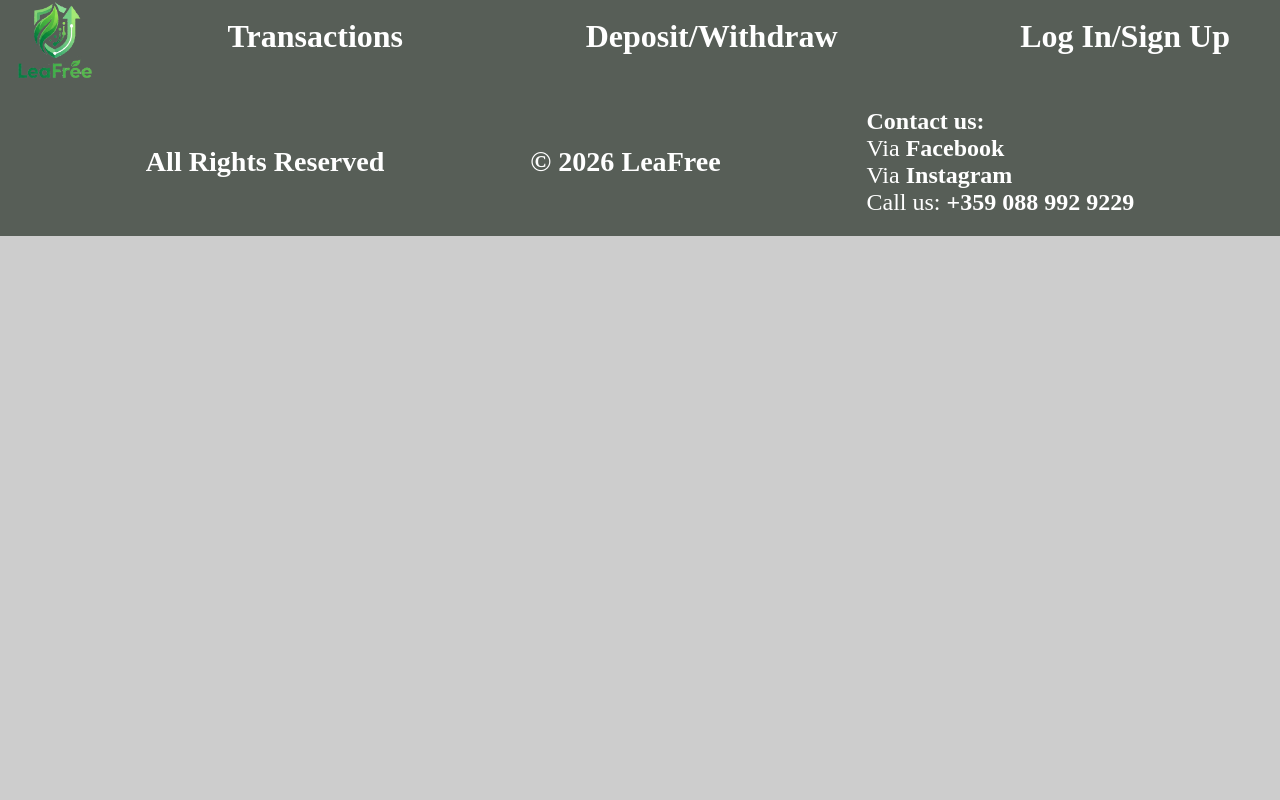
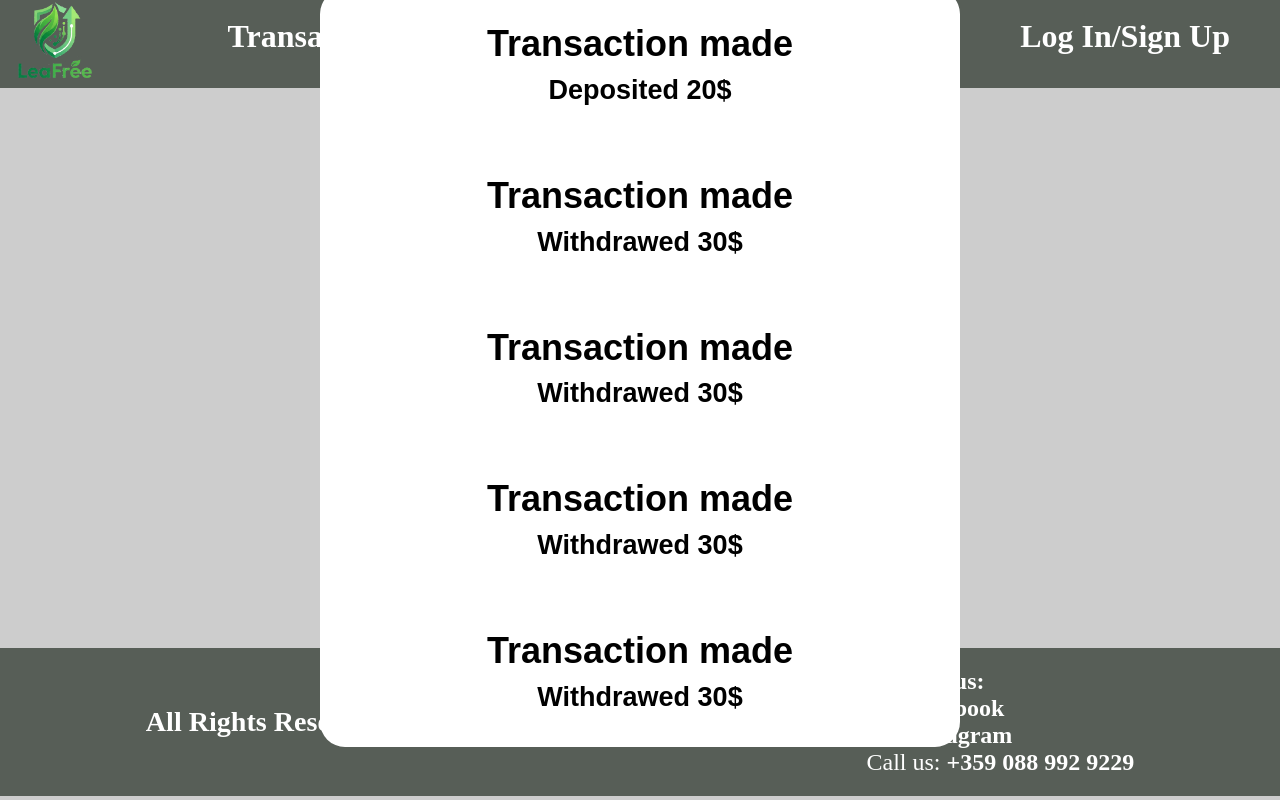
Before and after one commit to dar1yan-c/Bank-Software, a plain HTML site: page html/transactions.html in a window 1280 px wide. Drawn offline with Linux system fonts and the light colour scheme.

Commit message:
Some new changes in the transactions page

```diff
--- a/css/login.css
+++ b/css/login.css
@@ -14,14 +14,14 @@ body {
   font-size: xx-large;
   color: white;
   margin: 0;
-  height: 85vh;
+  height: 85dvh;
   font-family: sans-serif;
 }
 
 .loginBox {
   display: block;
   border: 1px solid transparent;
-  padding: 7vh;
+  padding: 7dvh;
   border-radius: 50px;
   background-image: linear-gradient(330deg, rgb(2, 150, 10), rgb(21, 255, 0));
 }
@@ -33,7 +33,7 @@ body {
 .input-box {
   position: relative;
   width: 93%;
-  margin: 5vh 0;
+  margin: 5dvh 0;
 }
 
 input {
--- a/css/transactions.css
+++ b/css/transactions.css
@@ -1,3 +1,42 @@
 body {
   background-color: rgb(205, 205, 205);
 }
+
+.container {
+  display: flex;
+  justify-content: center;
+  align-items: center;
+  font-size: large;
+  color: black;
+  margin: 0;
+  height: 70dvh;
+  font-family: sans-serif;
+}
+
+.transactionsBox{
+  width: min(80dvh, 80%);
+  background-color: white;
+  border-radius: 25px;
+  border: 1px transparent;
+}
+
+.box {
+  display: block;
+  border: 1px solid transparent;
+  padding: 3dvh 7dvh;
+}
+
+h1 {
+  display: flex;
+  justify-content: center;
+  align-items: center;
+  margin: 1.2dvh 0;
+}
+
+
+h2 {
+  display: flex;
+  justify-content: center;
+  align-items: center;
+  margin: 1.2dvh 0;
+}
--- a/html/transactions.html
+++ b/html/transactions.html
@@ -13,6 +13,33 @@
   <body>
     <main-header></main-header>
 
+    <div class="container">
+      <div class="transactionsBox">
+        <div class="box">
+          <h1>Transaction made</h1>
+          <h2 class="balanceJS">Deposited 20$</h2>
+        </div>
+        <div class="box">
+          <h1>Transaction made</h1>
+          <h2 class="balanceJS">Withdrawed 30$</h2>
+        </div>
+        <div class="box">
+          <h1>Transaction made</h1>
+          <h2 class="balanceJS">Withdrawed 30$</h2>
+        </div>
+        <div class="box">
+          <h1>Transaction made</h1>
+          <h2 class="balanceJS">Withdrawed 30$</h2>
+        </div>
+        <div class="box">
+          <h1>Transaction made</h1>
+          <h2 class="balanceJS">Withdrawed 30$</h2>
+        </div>
+      </div>
+    </div>
+
     <main-footer></main-footer>
+
+    <script src="/js/transactions.js"></script>
   </body>
 </html>
--- a/js/depositWithdraw.js
+++ b/js/depositWithdraw.js
@@ -24,8 +24,7 @@ withdraw.addEventListener("click", (e) => {
   if (
     moneyInput.value !== null &&
     moneyInput.value !== undefined &&
-    moneyInput.value > 0 &&
-    money >= Number(moneyInput.value)
+    moneyInput.value > 0
   ) {
     money -= Number(moneyInput.value);
     console.log(money);
```
Also changed, not shown: js/transactions.js (added).
